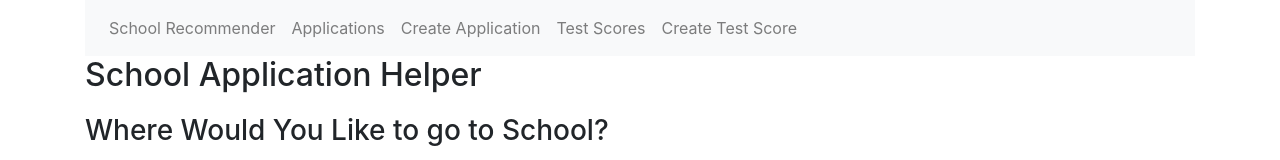
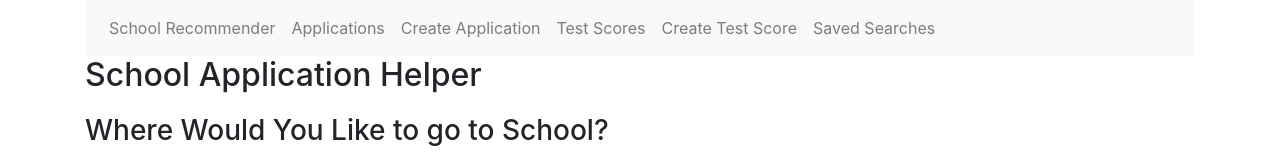
Before and after one commit to juancleon/frontend, a React (Create React App) app: page / in a window 1280 px wide. Shown: the top 160 px of the page. Built offline with nearby package versions, Linux system fonts and the light colour scheme.

Commit message:
Add files via upload

```diff
--- a/src/App.js
+++ b/src/App.js
@@ -11,6 +11,7 @@ import EditTestScore from "./components/edit-testscore.component";
 import DeleteTestScore from "./components/delete-testscore.component";
 import SchoolRecommenderSearchResults from "./components/school-recommender-search-results.component";
 import SchoolRecommender from "./components/school-recommender.component";
+import SavedSearches from "./components/saved-searches.component";
 
 //npm install axios
 
@@ -48,6 +49,9 @@ class App extends Component {
                 <li className = "navbar-item">
                   <Link to ="/createTestScore" className = "nav-link">Create Test Score</Link>
                 </li>
+                <li className = "navbar-item">
+                  <Link to ="/savedSearches" className = "nav-link">Saved Searches</Link>
+                </li>
               </ul>
             </div>
           </nav>
@@ -67,6 +71,7 @@ class App extends Component {
           <Route path="/deleteTestScore/:id" component={DeleteTestScore} />
           <Route path="/" exact component={SchoolRecommender} />
           <Route path="/searchResults" component={SchoolRecommenderSearchResults} />
+          <Route path="/savedSearches" component={SavedSearches} />
         </div>
       </Router>
     );
```
